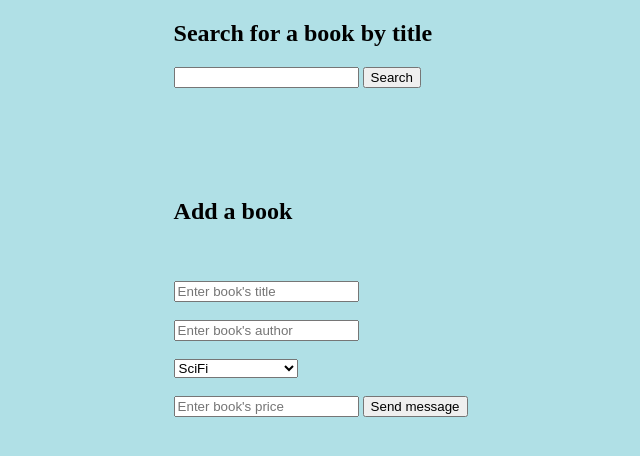
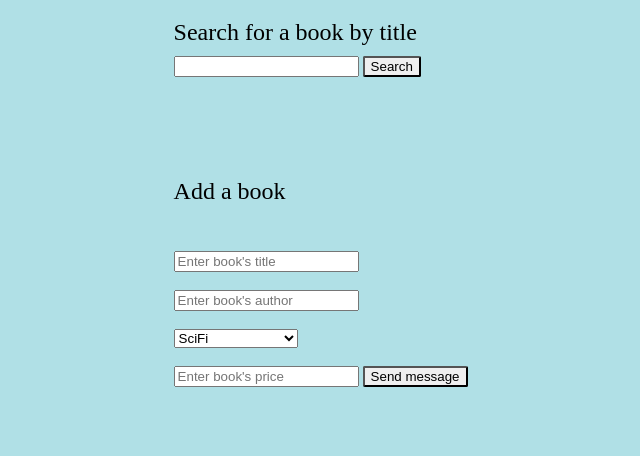
Before and after one commit to WottatoParrior/books-api, a website: page index.html in a window 1280 px wide. Shown: the whole page, without its empty margins (340-980 px from the left). Drawn offline with Linux system fonts and the light colour scheme.

Commit message:
finished the project

```diff
--- a/index.html
+++ b/index.html
@@ -9,9 +9,9 @@
 
 	<body style="background-color:powderblue;">
 		<div id="data" style="margin-left: 40%">
-			<h2> Search for a book by title</h2>
+			<h2 style = " font-family: 'Trocchi', serif; font-weight: lighter; line-height: 48px; margin: 0;"> Search for a book by title</h2>
 			<input type="text" id="search" >
-			<input type="button" id="button" value="Search"/>
+			<input type="button" style="border-radius: 2px;color=grey" id="button" value="Search"/>
 			<br>
 			<br>
 		</div>
@@ -23,7 +23,7 @@
 		<br>
 		<br>
 		<div id="entry" style="margin-left: 40%">
-			<h2>Add a book</h2>
+			<h2 style = " font-family: 'Trocchi', serif; font-weight: lighter; line-height: 48px; margin: 0;">Add a book</h2>
 			<form action="/books" method="post">
 			<br><br>
 			<input type="text" id="title" name="title" placeholder="Enter book's title" />
@@ -40,7 +40,7 @@
   			</select>
   			<br><br>
 			<input type="text" id="price" name="price" placeholder="Enter book's price" />
-			<input type="submit" value="Send message" />
+			<input type="submit" style="border-radius: 2px;color=grey;" value="Send message" />
 			</form>
 		</div>
 
```
